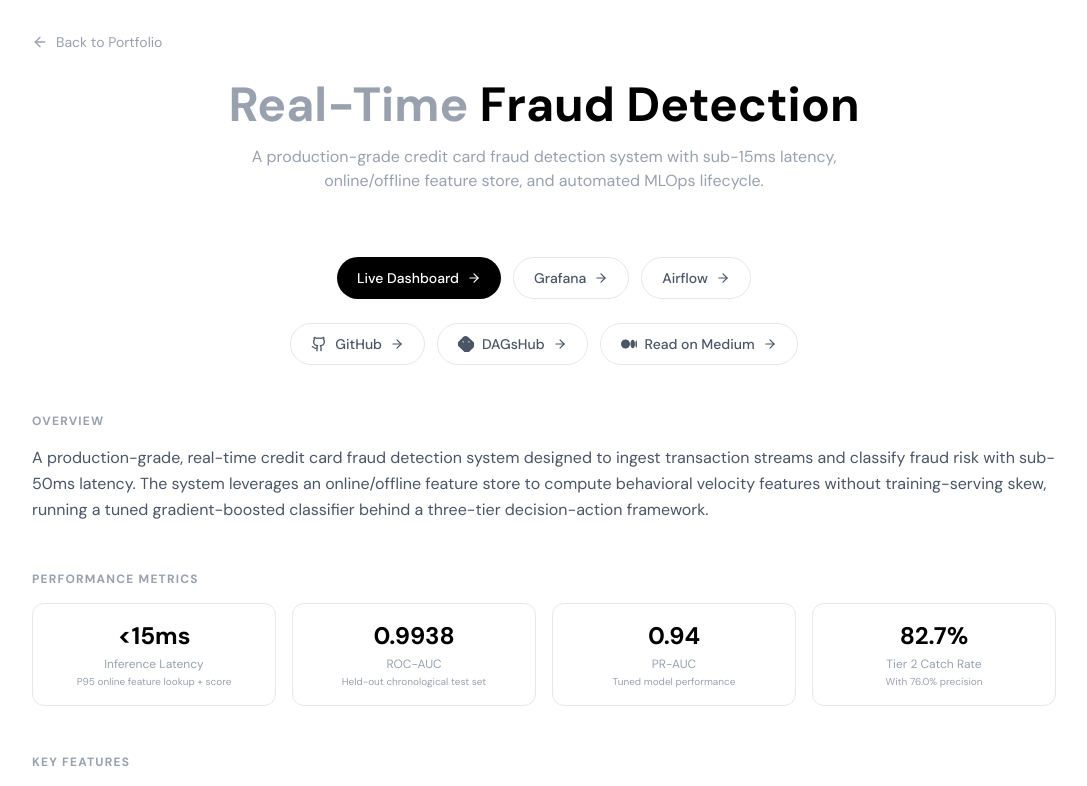
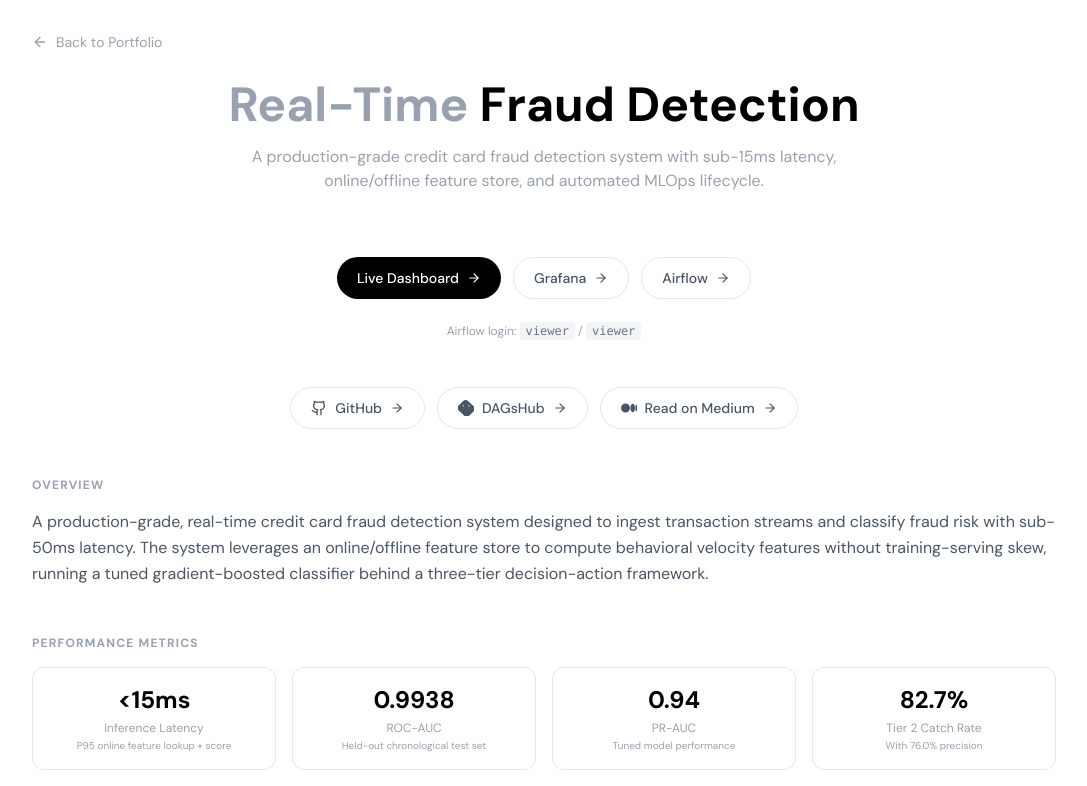
Before and after one commit to NullBitZer0/modern-portfolio, a Next.js app: page /fraud-detection in a window 1280 px wide. Shown: the top 786 px of the page, without its empty margins (96-1183 px from the left). Built offline with nearby package versions, Linux system fonts and the light colour scheme.

Commit message:
added airflow login

```diff
--- a/src/app/fraud-detection/page.tsx
+++ b/src/app/fraud-detection/page.tsx
@@ -117,6 +117,9 @@
                         <ArrowRight className="h-3.5 w-3.5 group-hover:translate-x-0.5 transition-transform" />
                     </a>
                 </motion.div>
+                <p className="text-center text-xs text-gray-400 dark:text-gray-500 mb-12">
+                    Airflow login: <code className="px-1.5 py-0.5 rounded bg-gray-100 dark:bg-zinc-800 text-gray-500 dark:text-gray-400">viewer</code> / <code className="px-1.5 py-0.5 rounded bg-gray-100 dark:bg-zinc-800 text-gray-500 dark:text-gray-400">viewer</code>
+                </p>
 
                 {/* Repo Links */}
                 <motion.div
```
